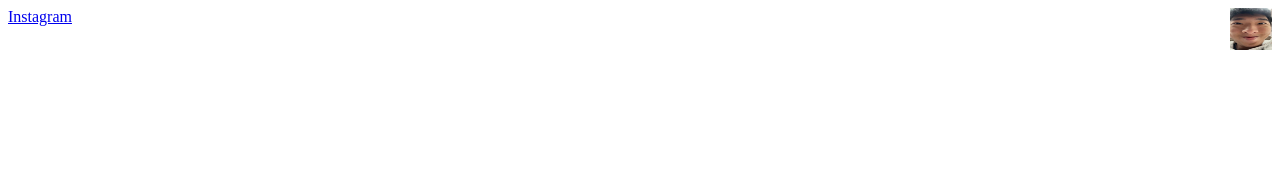
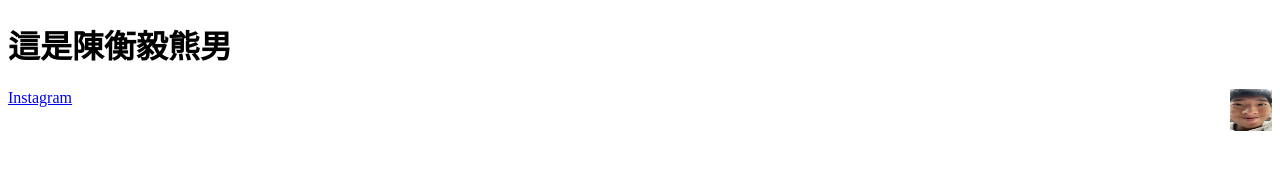
Before and after one commit to jingyuan0712/chen-heng-yi, a plain HTML site: page index.html in a window 1280 px wide. Drawn offline with Linux system fonts and the light colour scheme.

Commit message:
Update index.html

```diff
--- a/index.html
+++ b/index.html
@@ -5,6 +5,7 @@
 
 </head>
 <body>
+<h1>這是陳衡毅熊男</h1>
 <a href="https://www.instagram.com/chy._0517/?utm_source=ig_web_button_share_sheet" title="點我前往 Instagram帳號">Instagram</a>
 <img src="笑臉.jpg" alt="Appearance" style="float:right;width:42px;height:42px;">
 </body>
```
